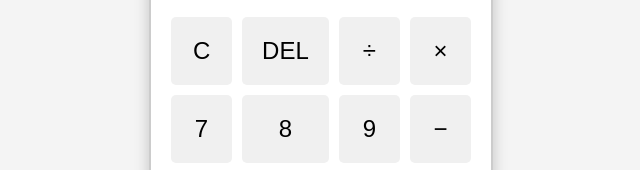
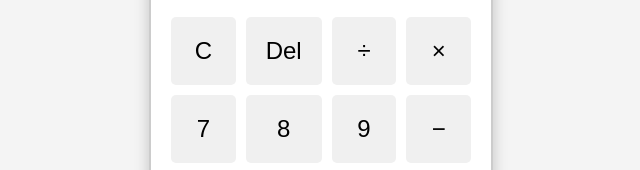
Before and after one commit to KhunMyatlevy/Caculator, a plain HTML site: page index.html in a window 1280 px wide. Shown: the part 240-410 px from the top of the page, 319-959 px from the left. Drawn offline with Linux system fonts and the light colour scheme.

Commit message:
Update index.html
I updated DEL to Del

```diff
--- a/index.html
+++ b/index.html
@@ -11,7 +11,7 @@
     <div id="display" class="display">0</div>
     <div class="buttons">
       <button class="btn" onclick="clearDisplay()">C</button>
-      <button class="btn" onclick="deleteLast()">DEL</button>
+      <button class="btn" onclick="deleteLast()">Del</button>
       <button class="btn" onclick="appendOperator('/')">÷</button>
       <button class="btn" onclick="appendOperator('*')">×</button>
 
```
